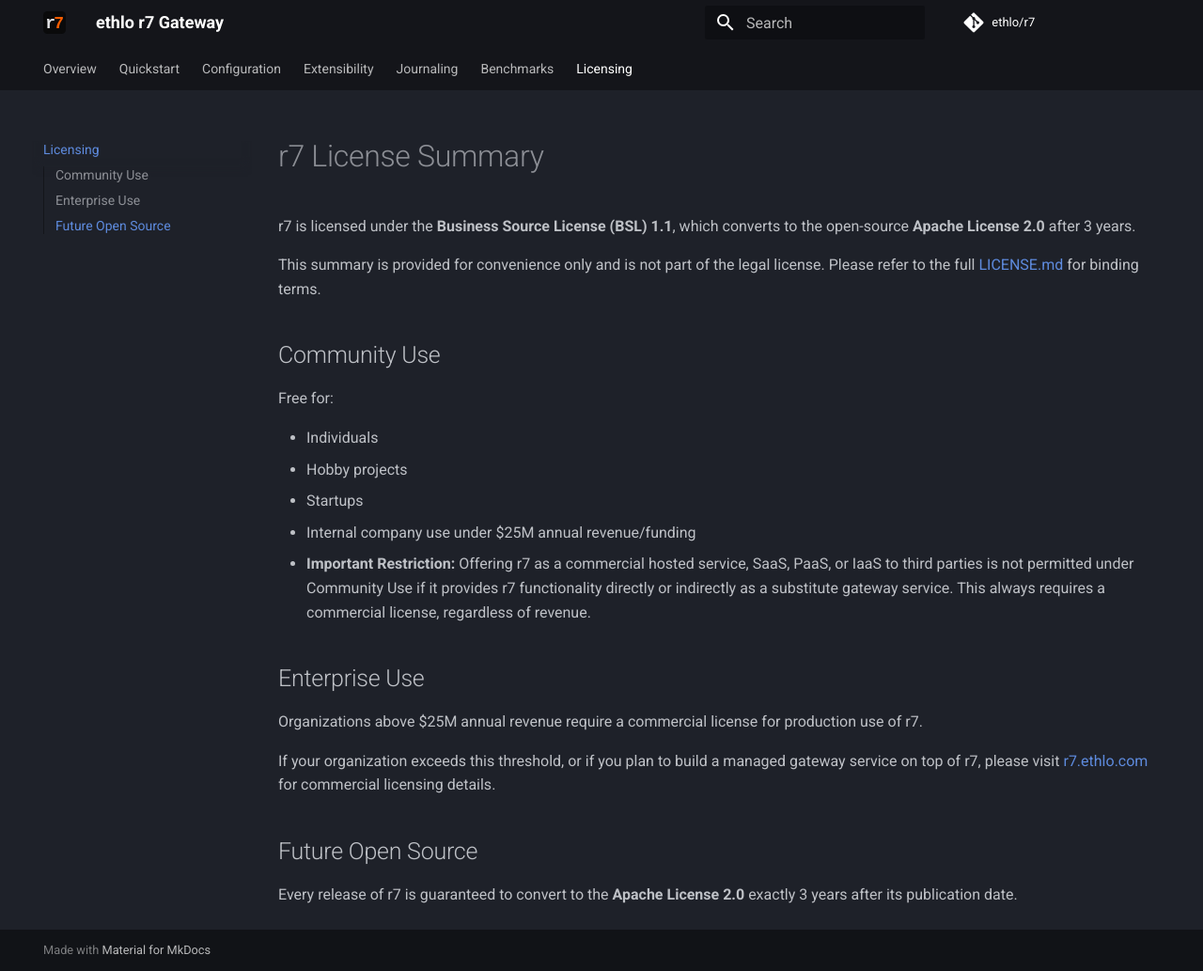
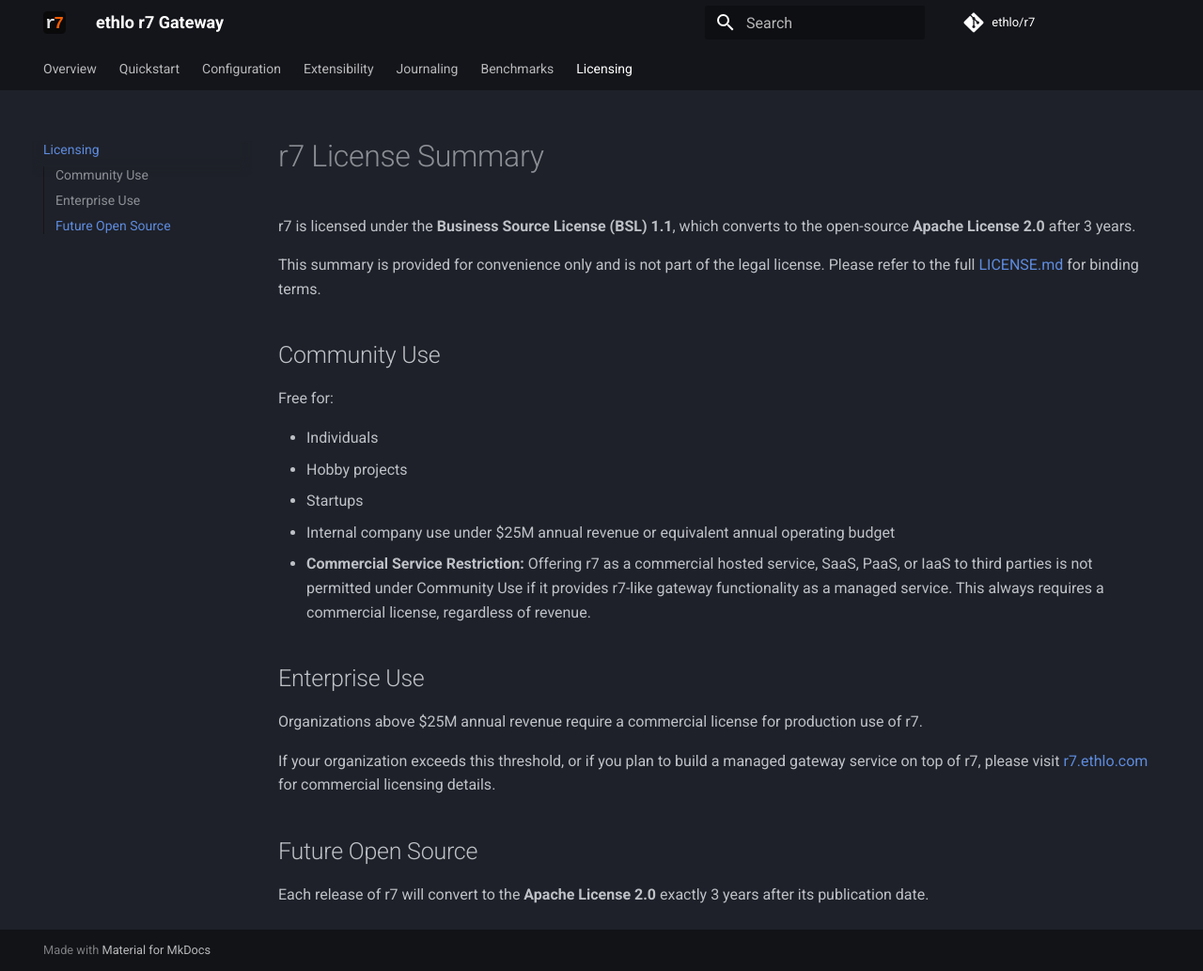
Before and after one commit to ethlo/r7, an MkDocs documentation site: the page built from docs/licensing.md, in a window 1280 px wide and 1033 px high. Shown: the whole window at 94% size. Built offline with MkDocs 1.6.1 and Material for MkDocs 9.7.7, drawn with Linux system fonts in a browser that asks for light colours; comment, search, counter and statistics services are not loaded.

Commit message:
Alignment of license and human-readable summary.

```diff
--- a/docs/licensing.md
+++ b/docs/licensing.md
@@ -11,9 +11,9 @@
 * Individuals
 * Hobby projects
 * Startups
-* Internal company use under $25M annual revenue/funding
-* **Important Restriction:**
-Offering r7 as a commercial hosted service, SaaS, PaaS, or IaaS to third parties is not permitted under Community Use if it provides r7 functionality directly or indirectly as a substitute gateway service. This always requires a commercial license, regardless of revenue.
+* Internal company use under $25M annual revenue or equivalent annual operating budget
+* **Commercial Service Restriction:**
+  Offering r7 as a commercial hosted service, SaaS, PaaS, or IaaS to third parties is not permitted under Community Use if it provides r7-like gateway functionality as a managed service. This always requires a commercial license, regardless of revenue.
 
 ## Enterprise Use
 
@@ -23,4 +23,4 @@
 
 ## Future Open Source
 
-Every release of r7 is guaranteed to convert to the **Apache License 2.0** exactly 3 years after its publication date.
+Each release of r7 will convert to the **Apache License 2.0** exactly 3 years after its publication date.
```
Also changed, not shown: LICENSE.md (+6 -2 lines).
